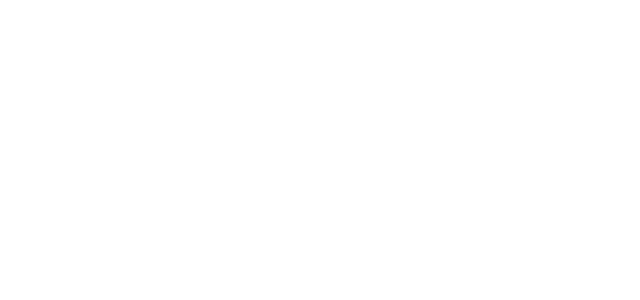
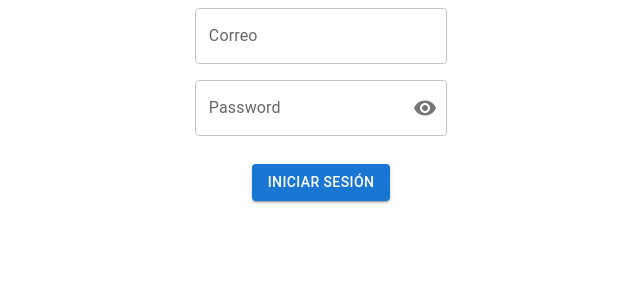
Before and after one commit to FrancescoMelzi/ipc-indicator, a React (Create React App) app: page /login in a window 1280 px wide. Before the commit this address had no page. Shown: the top 300 px of the page, without its empty margins (319-959 px from the left). Built offline with nearby package versions, Linux system fonts and the light colour scheme; what react-stockcharts would draw is missing.

Commit message:
feat: login page

```diff
--- a/package.json
+++ b/package.json
@@ -3,6 +3,10 @@
   "version": "0.1.0",
   "private": true,
   "dependencies": {
+    "@emotion/react": "^11.7.1",
+    "@emotion/styled": "^11.6.0",
+    "@mui/icons-material": "^5.2.5",
+    "@mui/material": "^5.2.8",
     "@testing-library/jest-dom": "^5.16.1",
     "@testing-library/react": "^12.1.2",
     "@testing-library/user-event": "^13.5.0",
@@ -11,7 +15,9 @@
     "@types/react": "^17.0.38",
     "@types/react-dom": "^17.0.11",
     "d3-dsv": "^3.0.1",
+    "d3-format": "^3.1.0",
     "d3-time-format": "^4.1.0",
+    "firebase": "^9.6.2",
     "react": "^17.0.2",
     "react-dom": "^17.0.2",
     "react-router-dom": "^6.2.1",
--- a/src/components/Router/index.tsx
+++ b/src/components/Router/index.tsx
@@ -1,6 +1,7 @@
 import React from 'react';
 import { BrowserRouter, Route, Routes } from 'react-router-dom';
 import Home from '../../pages/Home/Home';
+import Login from '../../pages/Login/Login';
 
 const Router = () => {
 
@@ -9,6 +10,7 @@ const Router = () => {
       <Routes>
         <Route path="/" element={<Home />} />
         <Route path="home" element={<Home />} />
+        <Route path="login" element={<Login />} />
       </Routes>
     </BrowserRouter>
   );
--- a/src/pages/Home/Home.js
+++ b/src/pages/Home/Home.tsx
@@ -1,9 +1,11 @@
 import React, { useEffect, useState } from 'react';
+import { IPCType } from '../../types/IPCIndicator.types';
+import { IPCIndicator } from '../../services/IPCIndicator/IPCIndicator.service';
+
 import Graph from '../../components/Graph/Graph';
-import { IPCIndicator } from '../../services/IPCIndicator/IPCIndicator.service';
 import './Home.css';
 
-function Home() {
+const Home = () => {
 
   const [ipcData, setIpcData] = useState([]);
   const [showChart, setShowChart] = useState(false);
@@ -12,7 +14,7 @@ function Home() {
     IPCIndicator.get()
     .then(response => response.json())
     .then((response) => {
-      response.forEach(element => {
+      response.forEach((element: IPCType) => {
         element.date = new Date(element.date)
       })
       setIpcData(response);
--- /dev/null
+++ b/src/pages/Login/Login.css
@@ -0,0 +1,27 @@
+.Login {
+  display: flex;
+  flex-direction: column;
+  background-color: white;
+  width: 100%;
+  height: 100vh;
+  align-items: center;
+  align-content: center;
+}
+
+.Login-inputs {
+  display: flex;
+  flex-direction: column;
+}
+
+.Login-button {
+  margin: 20px;
+  text-align: center;
+}
+
+
+@media (max-width: 700px) {
+  .Login {
+    width: 100%;
+    margin: 50px;
+  }
+}
--- /dev/null
+++ b/src/pages/Login/Login.tsx
@@ -0,0 +1,90 @@
+import { useState } from 'react';
+import { getAuth, signInWithEmailAndPassword } from "firebase/auth";
+import { useNavigate } from 'react-router-dom';
+
+import { Button, FormControl, IconButton, InputAdornment, InputLabel, OutlinedInput } from '@mui/material';
+import TextField from '@mui/material/TextField';
+import { Box } from '@mui/system';
+import Visibility from '@mui/icons-material/Visibility';
+import VisibilityOff from '@mui/icons-material/VisibilityOff';
+
+import './Login.css';
+
+const Login = ()  => {
+
+  type ButtonEvent = React.MouseEvent<HTMLButtonElement>;
+
+  const [email, setEmail] = useState('');
+  const [password, setPassword] = useState('');
+  const [showPassword, setShowPassword] = useState(false);
+
+  const navigate = useNavigate();
+
+  const handleMouseDownPassword = (event: ButtonEvent) => {
+    event.preventDefault();
+  };
+
+  const logIn = () => {
+
+    const auth = getAuth();
+
+    signInWithEmailAndPassword(auth, email, password)
+      .then(() => {
+        navigate('/home');
+      })
+      .catch((error) => {
+        const errorCode = error.code;
+        const errorMessage = error.message;
+      });
+  };
+
+  return (
+    <div className='Login'>
+      <Box
+        component="form"
+        sx={{
+          '& .MuiTextField-root': { m: 1, width: '25ch' },
+        }}
+        noValidate
+        autoComplete="off"
+      >
+        <div className='Login-inputs'>
+          <TextField
+            id="outlined-basic"
+            label="Correo"
+            variant="outlined"
+            onChange={e => setEmail(e.target.value)}
+            value={email}
+          />
+          <FormControl sx={{ m: 1, width: '25ch' }} variant="outlined">
+            <InputLabel htmlFor="outlined-adornment-password">Password</InputLabel>
+            <OutlinedInput
+              id="outlined-adornment-password"
+              type={showPassword ? 'text' : 'password'}
+              value={password}
+              onChange={e => setPassword(e.target.value)}
+              endAdornment={
+                <InputAdornment position="end">
+                  <IconButton
+                    aria-label="toggle password visibility"
+                    onClick={() => setShowPassword(!showPassword)}
+                    onMouseDown={handleMouseDownPassword}
+                    edge="end"
+                  >
+                    {showPassword ? <VisibilityOff /> : <Visibility />}
+                  </IconButton>
+                </InputAdornment>
+              }
+              label="Password"
+            />
+          </FormControl>
+        </div>
+        <div className='Login-button'>
+          <Button variant="contained" onClick={logIn}>Iniciar Sesión</Button>
+        </div>
+      </Box>
+    </div>
+  );
+}
+
+export default Login;
```
Also changed, not shown: 1 other file (tests, documents, lock files or other folders).
